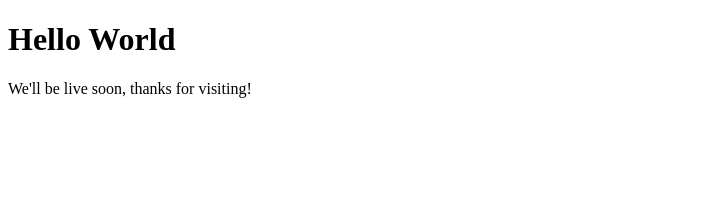
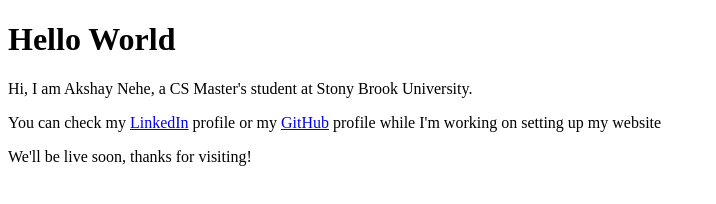
Before and after one commit to invincible-akshay/old-site-invincible-akshay, a plain HTML site: page index.html in a window 1280 px wide. Shown: the whole page, without its empty margins (0-716 px from the left). Drawn offline with Linux system fonts and the light colour scheme.

Commit message:
Update index.html
Long-pending update.

```diff
--- a/index.html
+++ b/index.html
@@ -2,6 +2,12 @@
 <html>
 <body>
 <h1>Hello World</h1>
-<p>We'll be live soon, thanks for visiting!</p>
+
+  <p> Hi, I am Akshay Nehe, a CS Master's student at Stony Brook University. </p>
+  <p> You can check my <a href="https://www.linkedin.com/in/akshaydnehe/">LinkedIn</a> profile or my
+    <a href="https://github.com/invincible-akshay">GitHub</a> profile
+    while I'm working on setting up my website </p>
+  <p>We'll be live soon, thanks for visiting!</p>
+
 </body>
 </html>
```
